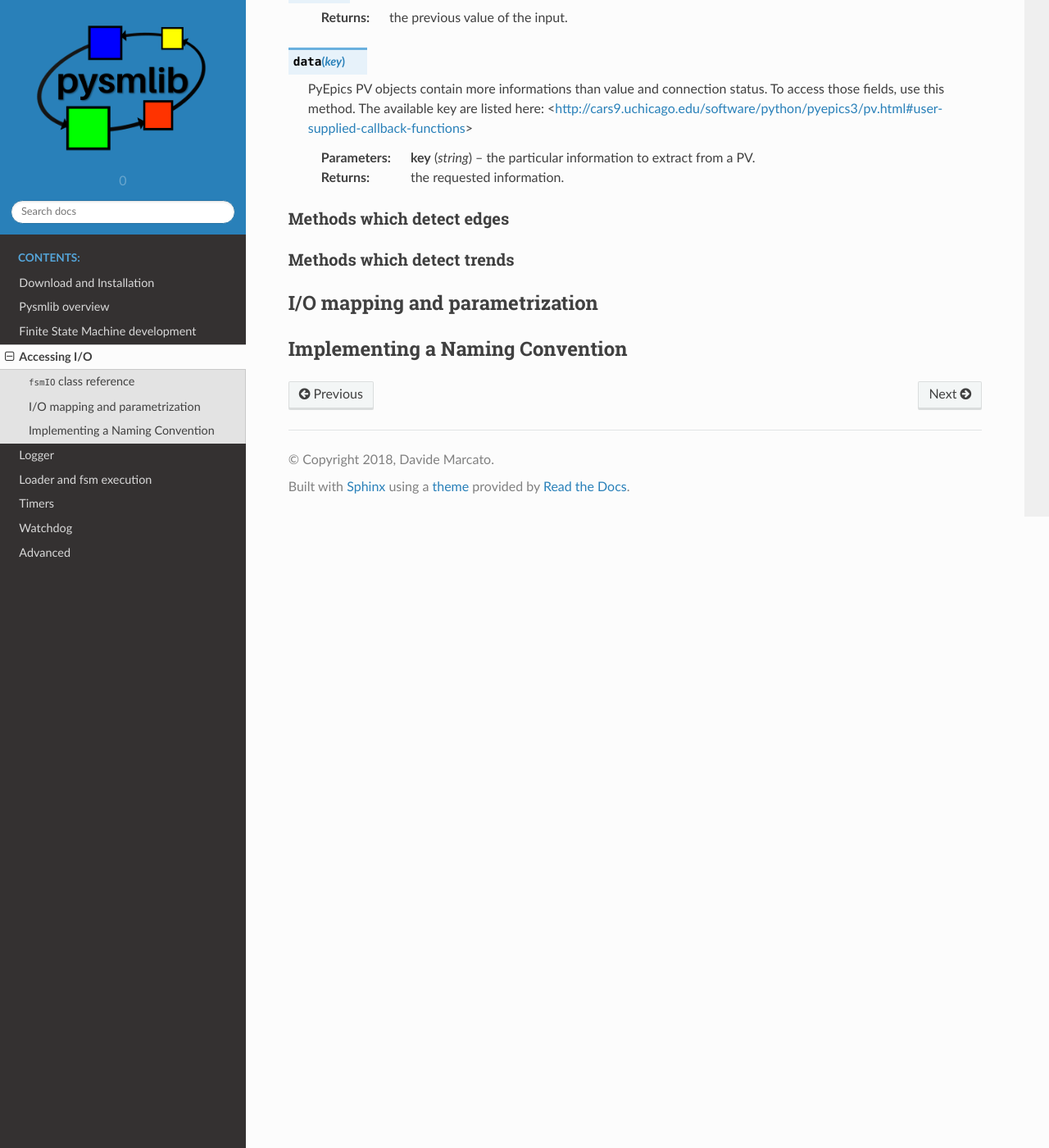
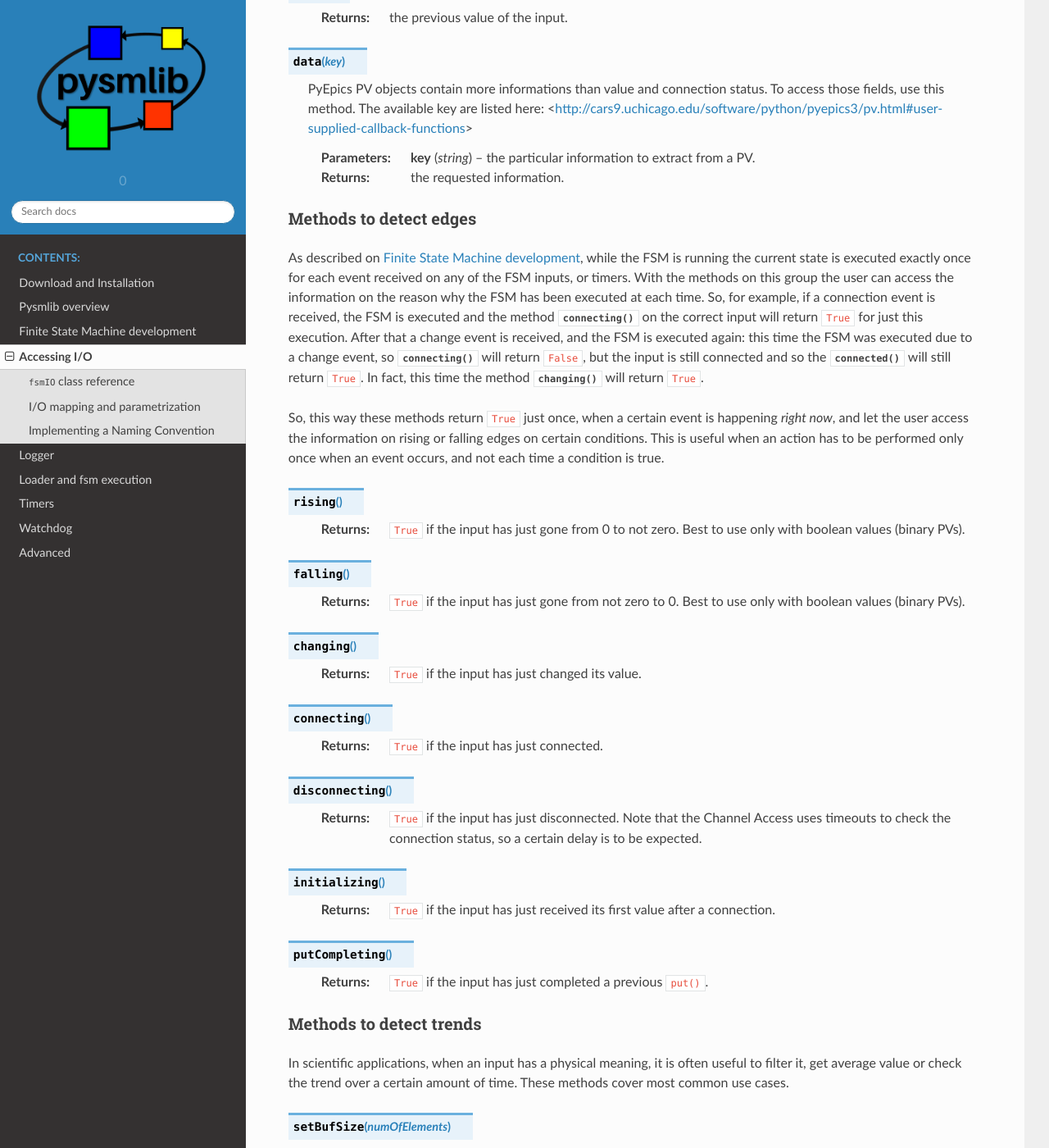
Before and after one commit to darcato/pysmlib, a Sphinx documentation site: the page built from doc/io.rst, in a window 1280 px wide and 1400 px high, scrolled down 1182 px. Shown: the whole window at 82% size. Built offline with Sphinx 7.4.7 and the Read the Docs theme 2.0.0, drawn with Linux system fonts in a browser that asks for light colours; cross-references to code outside the pages are shown as plain code; some of the changed text lies outside the part shown.

Commit message:
fsmIO reference

```diff
--- a/doc/io.rst
+++ b/doc/io.rst
@@ -17,7 +17,7 @@
 
     This represent an input as an object. The constructor should be never called
     directly by the user. Each input is created with the method
-    :method:`connect()`, which returns an instance of this class.
+    :meth:`connect()`, which returns an instance of this class.
 
 The user can access the status of each input with some simple, yet powerful,
 methods. These are divided in two macro categories: methods to access stationary
@@ -51,7 +51,7 @@
 
 .. method:: putComplete ()
 
-    :returns: ``True`` if a previous (or no) :method:`put()` on this input has completed, ``False`` if a :method:`put()` is being executed in this moment.
+    :returns: ``True`` if a previous (or no) :meth:`put()` on this input has completed, ``False`` if a :meth:`put()` is being executed in this moment.
 
 .. method:: pval ()
 
@@ -69,13 +69,110 @@
 
 .. _io-edges:
 
-Methods which detect edges
+Methods to detect edges
 ^^^^^^^^^^^^^^^^^^^^^^^^^^^^^^^^^
+As described on :ref:`fsm-development`, while the FSM is running the current
+state is executed exactly once for each event received on any of the FSM inputs,
+or timers. With the methods on this group the user can access the information on
+the reason why the FSM has been executed at each time. So, for example, if a
+connection event is received, the FSM is executed and the method
+:meth:`connecting()` on the correct input will return ``True`` for just this
+execution. After that a change event is received, and the FSM is executed again:
+this time the FSM was executed due to a change event, so :meth:`connecting()`
+will return ``False``, but the input is still connected and so the
+:meth:`connected()` will still return ``True``. In fact, this time the
+method :meth:`changing()` will return ``True``.
 
-Methods which detect trends
+So, this way these methods return ``True`` just once, when a certain event is
+happening `right now`, and let the user access the information on rising or
+falling edges on certain conditions. This is useful when an action has to be
+performed only once when an event occurs, and not each time a condition is true.
+
+.. method:: rising ()
+
+    :returns: ``True`` if the input has just gone from 0 to not zero. Best to use only with boolean values (binary PVs).
+
+.. method:: falling ()
+
+    :returns: ``True`` if the input has just gone from not zero to 0. Best to use only with boolean values (binary PVs).
+
+.. method:: changing ()
+
+    :returns: ``True`` if the input has just changed its value.
+
+.. method:: connecting ()
+
+    :returns: ``True`` if the input has just connected.
+
+.. method:: disconnecting ()
+
+    :returns: ``True`` if the input has just disconnected. Note that the Channel Access uses timeouts to check the connection status, so a certain delay is to be expected.
+
+.. method:: initializing ()
+
+    :returns: ``True`` if the input has just received its first value after a connection.
+
+.. method:: putCompleting ()
+
+    :returns: ``True`` if the input has just completed a previous ``put()``.
+
+Methods to detect trends
 ^^^^^^^^^^^^^^^^^^^^^^^^^^^^^^^^^
+In scientific applications, when an input has a physical meaning, it is often
+useful to filter it, get average value or check the trend over a certain amount
+of time. These methods cover most common use cases.
+
+.. method:: setBufSize (numOfElements)
+
+    This method has to be called at initialization, or before accessing the
+    following methods. It creates a buffer of the required lenght where the read
+    value are stored to be used as the input history.
+
+    :param numOfElements: the buffer lenght
+    :type numOfElements: int
+
+    A successive call to this method will discard older buffer and create a new
+    one, so transient effects can be observed. Numpy arrays are used.
+
+.. method:: valAvg ()
+
+    :returns: The average value of the elements on the buffer.
+
+    Keep in mind that values are accumulated as they arrive, in a event driven
+    way. This means that if a value does not change for a long time, no event is
+    generated and the average value may be misleading. In other words: the
+    values are not weighted with time.
+
+.. method:: valStd ()
+
+    :returns: Standard deviation of the elements on the buffer.
+
+.. method:: valTrend ()
+
+    :returns: 0 = flat, 1 = increasing, -1 = decreasing
+
+    code::
+
+        s = self._avbuf.std()                 # Standard deviation
+        d = self._avbuf[0] - self._avbuf[-1]  # newer element - oldest element
+        if d > s:
+            return 1
+        if d < -s:
+            return -1
+        return 0
 
 
+Methods to write outputs
+^^^^^^^^^^^^^^^^^^^^^^^^^^^^^^^^^
+At least, of course, this method can be used to write a new value to a output.
+
+.. method:: put (newValue)
+
+    Write `newValue` to output.
+
+    :param newValue: the value to be written
+    :type newValue: type depends on PV type
+    :returns: ``False`` if :meth:`put()` failed, ``True`` otherwise.
 
 .. _io-mapping:
 
```
